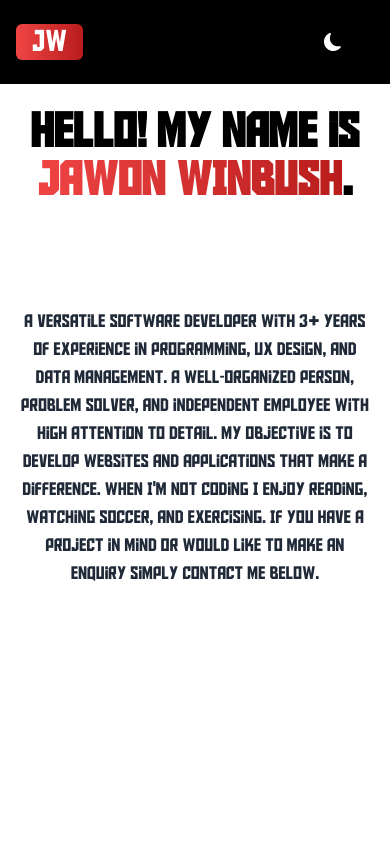
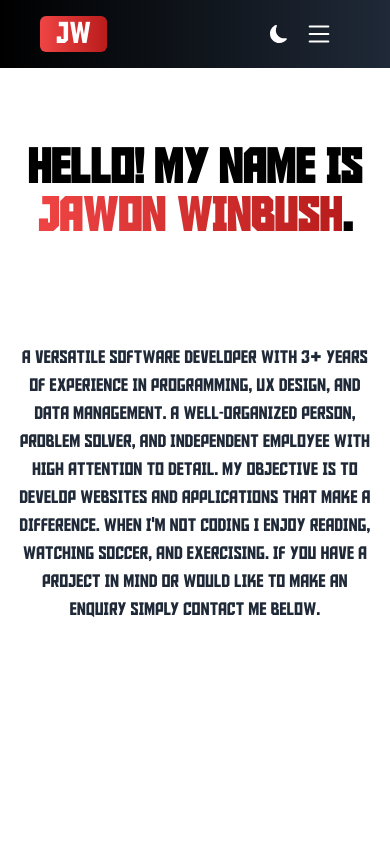
Before and after one commit to jwinbush/portfolio2023, a Next.js app: page / in a window 390 px wide. Shown: the top 844 px of the page. Built offline with nearby package versions, Linux system fonts and the light colour scheme.

Commit message:
Update index.js

```diff
--- a/pages/index.js
+++ b/pages/index.js
@@ -6,7 +6,7 @@ import {
   AiOutlineMail,
   AiOutlinePhone,
 } from "react-icons/ai";
-import { BsFillMoonFill } from "react-icons/bs"; //BsList
+import { BsFillMoonFill, BsList } from "react-icons/bs"; //BsList
 import { useEffect, useState } from "react";
 import backend from "../public/backend.png";
 import frontend from "../public/frontend.png";
@@ -48,7 +48,7 @@ export default function Home() {
     /* Dark mode and Light mode */
   }
   const [darkMode, setDarkMode] = useState(false);
-
+  const [navShow, setNavbar] = useState(false);
   return (
     <div loading="lazy" className={darkMode ? "dark" : ""}>
       {/* Head Section */}
@@ -63,11 +63,75 @@ export default function Home() {
         initial={{ opacity: 0 }}
         animate={{ opacity: 1 }}
         transition={{ duration: 0.75 }}
-        className=" bg-white dark:bg-black  font-AldotheApache"
+        className=" bg-white dark:bg-black uppercase font-AldotheApache"
         id="About"
       >
         <section className="min-h-screen" >
-          <nav className="py-6 mb-6 md:mb-12 flex justify-between bg-black dark:bg-gray-800 px-4">
+        {/* <nav className="bg-white border-gray-200 px-2 sm:px-4 py-2.5 rounded dark:bg-gray-900">
+  <div class="container flex flex-wrap items-center justify-between mx-auto">
+    <a href="https://flowbite.com/" className="flex items-center">
+        <img src="https://flowbite.com/docs/images/logo.svg" className="h-6 mr-3 sm:h-9" alt="Flowbite Logo" />
+        <span class="self-center text-xl font-semibold whitespace-nowrap dark:text-white">Flowbite</span>
+    </a>
+    <button data-collapse-toggle="navbar-default" type="button" className="inline-flex items-center p-2 ml-3 text-sm text-gray-500 rounded-lg md:hidden hover:bg-gray-100 focus:outline-none focus:ring-2 focus:ring-gray-200 dark:text-gray-400 dark:hover:bg-gray-700 dark:focus:ring-gray-600" aria-controls="navbar-default" aria-expanded="false">
+      <span className="sr-only">Open main menu</span>
+      <svg className="w-6 h-6" aria-hidden="true" fill="currentColor" viewBox="0 0 20 20" xmlns="http://www.w3.org/2000/svg"><path fill-rule="evenodd" d="M3 5a1 1 0 011-1h12a1 1 0 110 2H4a1 1 0 01-1-1zM3 10a1 1 0 011-1h12a1 1 0 110 2H4a1 1 0 01-1-1zM3 15a1 1 0 011-1h12a1 1 0 110 2H4a1 1 0 01-1-1z" clip-rule="evenodd"></path></svg>
+    </button>
+    <div className="hidden w-full md:block md:w-auto" id="navbar-default">
+    <ul className="flex items-center md:px-10 px-4">
+              <div className="navbar flex">
+                <li className="about">
+                  <a
+                    className={`text-md md:text-2xl font-semibold px-4 py-2 border-none ml-8 ${text}`}
+                    href="#About"
+                  >
+                    About
+                  </a>
+                </li>
+                <li className="skills">
+                  <a
+                    className={`text-md md:text-2xl font-semibold px-4 py-2 border-none ml-8 ${text}`}
+                    href="#Skills"
+                  >
+                    Skills
+                  </a>
+                </li>
+                <li className="projects">
+                  <a
+                    className={`text-md md:text-2xl font-semibold px-4 py-2 border-none ml-8 ${text}`}
+                    href="#Projects"
+                  >
+                    Projects
+                  </a>
+                </li>
+
+                <li className="contact">
+                  <a
+                    className={`text-md md:text-2xl font-semibold px-4 py-2 border-none ml-8 ${text}`}
+                    href="#Contact"
+                  >
+                    Contact
+                  </a>
+                </li>
+              </div>
+
+              <li>
+                <BsFillMoonFill
+                  onClick={() => setDarkMode(!darkMode)}
+                  className="text-lg md:text-2xl  text-white dark:text-yellow-500 md:ml-8 mx-4 cursor-pointer"
+                />
+              </li>
+
+              <li>
+
+                <BsList
+                className=" cursor-pointer text-3xl md:hidden dark:text-white text-black" />
+              </li>
+            </ul>
+    </div>
+  </div>
+</nav> */}
+          <nav className="py-4 mb-6 md:mb-12 flex justify-between bg-gradient-to-r from-black to-gray-800 px-10 fixed w-full z-50">
             <h1 className={`text-3xl md:text-5xl px-4 rounded-md ${logo}`}>
               JW
             </h1>
@@ -115,12 +179,14 @@ export default function Home() {
                 />
               </li>
 
-              {/* <li>
-                <BsList className=" cursor-pointer text-3xl md:hidden dark:text-white text-black" />
-              </li> */}
+              <li>
+
+                <BsList
+                className=" cursor-pointer text-3xl md:hidden text-white" />
+              </li>
             </ul>
           </nav>
-          <div className="text-center px-4 md:px-10">
+          <div className="text-center px-4 md:px-10 pt-36">
             <h2 className="text-5xl font-bold	md:text-8xl dark:text-white">
               Hello! My name is
               <span className={`${text}`}> JAWON WINBUSH</span>
```
